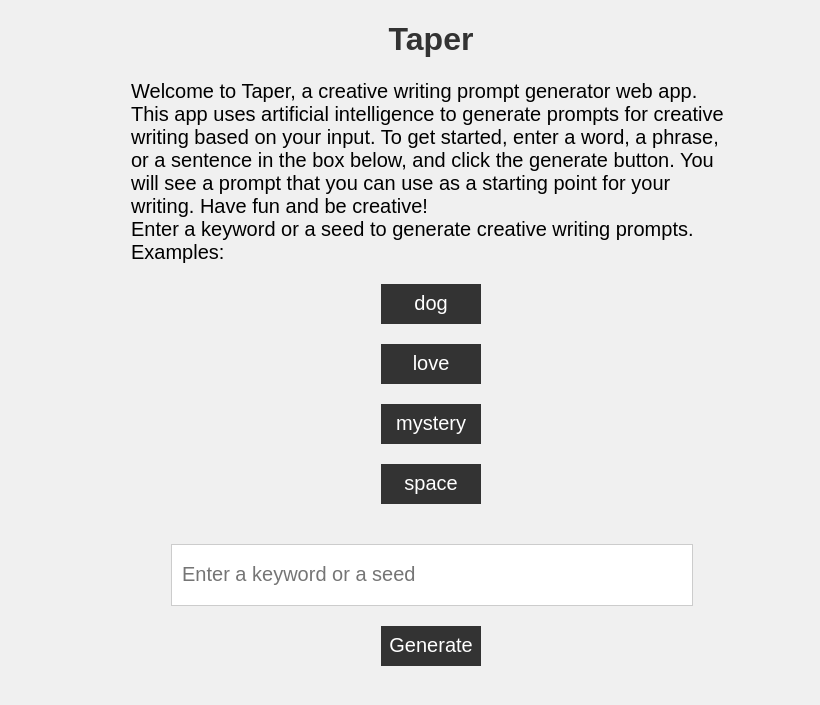
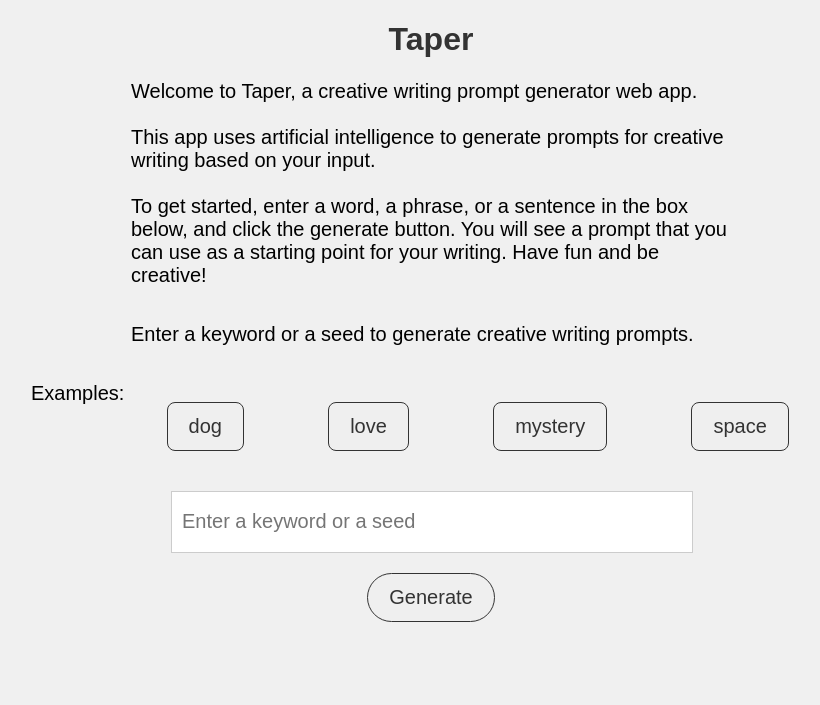
Before and after one commit to AbisoyeOnanuga/Taper, a Flask app: page / in a window 1280 px wide. Shown: the top 705 px of the page, without its empty margins (209-1029 px from the left). Run offline with Flask 3, Linux system fonts and the light colour scheme.

Commit message:
UI update

```diff
--- a/static/style.css
+++ b/static/style.css
@@ -12,6 +12,12 @@ p {
     width: 600px;
     margin: 0 auto;
     font-size: 20px;
+}
+
+p.examples{
+  display: flex;
+  width: 800px;
+  margin: 0 auto;
 }
 
 a {
@@ -44,12 +50,23 @@ input {
 
 button {
     display: block;
-    width: 100px;
-    height: 40px;
     font-size: 20px;
+    border-style: solid;
+    border-color: #333333;
+    border-width: 0.1rem;
+    color: #333333;
+    border-radius: 8px;
+    margin: 20px auto;
+    padding: 12px 21px;
+}
+
+button.generate {
+  border-radius: 50px;
+}
+
+button:hover {
   background-color: #333333;
   color: white;
-    border: none;
   margin: 20px auto;
 }
 
@@ -58,8 +75,13 @@ input[type="radio"] {
     display: none;
 }
 
+/* When the radio button is checked, add a blue background color */
+input[type="radio"]:checked + .rate {
+  background-color: #2196F3;
+}
+
 /* Create a custom radio button */
-  .rate {
+label.rate {
   position: relative;
   width: 25px;
   height: 25px;
@@ -69,17 +91,12 @@ input[type="radio"] {
 }
 
 /* On mouse-over, add a grey background color */
-  .rate:hover {
+label.rate:hover {
   background-color: #ccc;
 }
 
-  /* When the radio button is checked, add a blue background color */
-  input[type="radio"]:checked + .rate {
-    background-color: #2196F3;
-  }
-
 /* Create the number inside the radio button */
-  .rate::after {
+label.rate::after {
   content: attr(data-value); /* Use the data-value attribute as the number */
   position: absolute;
   top: 50%;
--- a/templates/generate.html
+++ b/templates/generate.html
@@ -25,12 +25,16 @@
         <div class="rating">
             <input type="radio" name="rating" value="1" id="one">
             <label for="one" class="rate" data-value="1"></label>
+
             <input type="radio" name="rating" value="2" id="two">
             <label for="two" class="rate" data-value="2"></label>
+
             <input type="radio" name="rating" value="3" id="three">
             <label for="three" class="rate" data-value="3"></label>
+
             <input type="radio" name="rating" value="4" id="four">
             <label for="four" class="rate" data-value="4"></label>
+
             <input type="radio" name="rating" value="5" id="five">
             <label for="five" class="rate" data-value="5"></label>
         </div>
--- a/templates/home.html
+++ b/templates/home.html
@@ -12,13 +12,13 @@
 <body>
     <h1>Taper</h1>
     <p>
-        Welcome to Taper, a creative writing prompt generator web app.
-        This app uses artificial intelligence to generate prompts for creative writing based on your input.
+        Welcome to Taper, a creative writing prompt generator web app. <br><br>
+        This app uses artificial intelligence to generate prompts for creative writing based on your input. <br><br>
         To get started, enter a word, a phrase, or a sentence in the box below, and click the generate button.
         You will see a prompt that you can use as a starting point for your writing. Have fun and be creative!
-    </p>
-    <p>Enter a keyword or a seed to generate creative writing prompts.</p>
-    <p>Examples:
+    </p><br><br>
+    <p>Enter a keyword or a seed to generate creative writing prompts.</p><br><br>
+    <p class="examples">Examples:
         <button type="input">dog</button>
         <button type="input">love</button>
         <button type="input">mystery</button>
@@ -26,7 +26,7 @@
     </p>
     <form action="/generate" method="post">
         <input type="text" name="user_input" placeholder="Enter a keyword or a seed" required>
-        <button type="submit">Generate</button>
+        <button type="submit" class="generate">Generate</button>
     </form>
 </body>
 </html>
```
Lines whose indentation alone changed are shown as unchanged.
